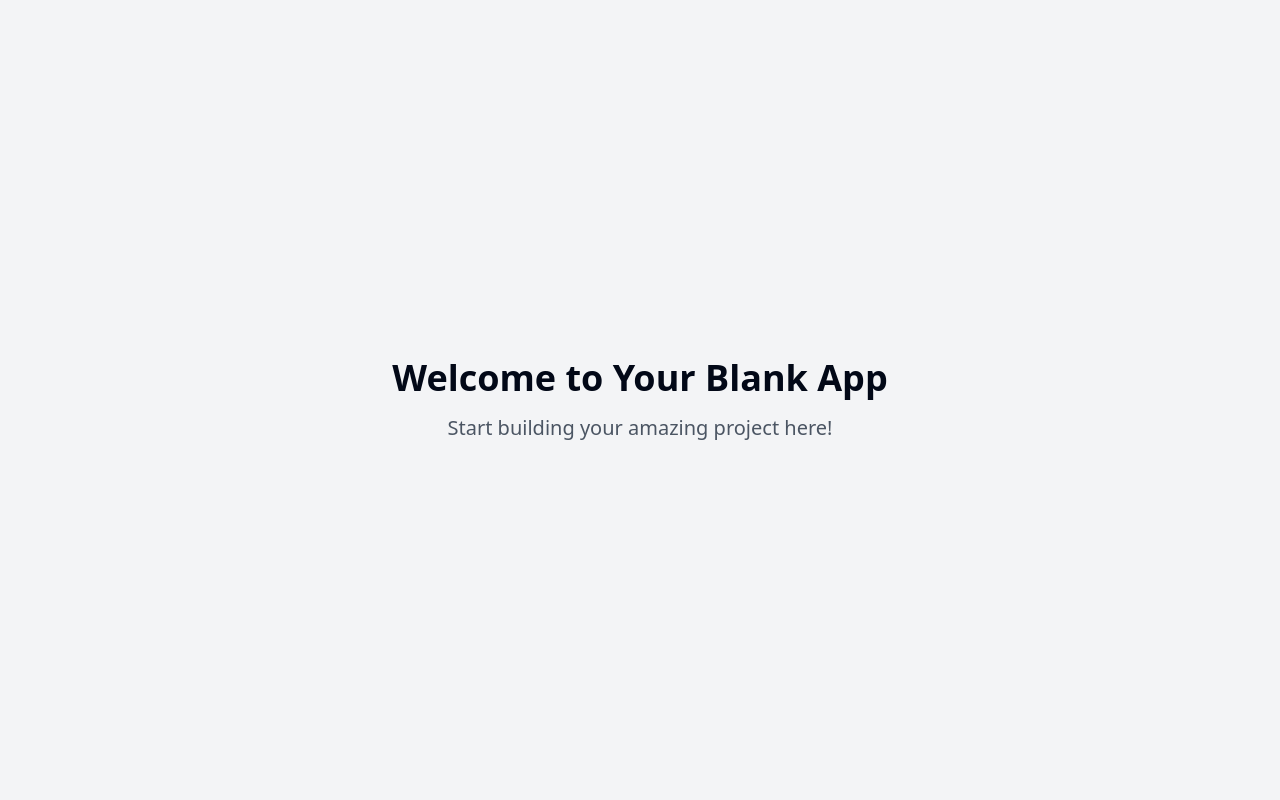
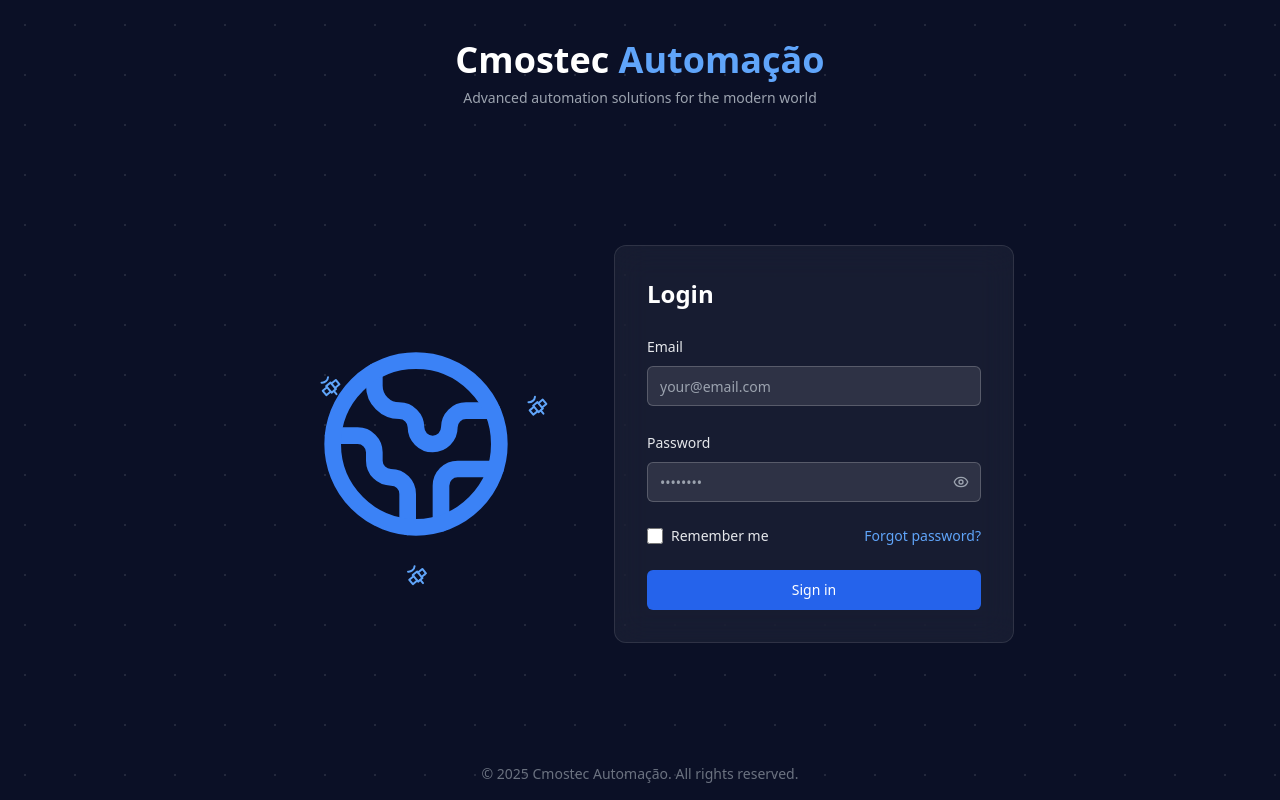
Before and after one commit to FelixMarcoss/orbital-login-earthscape, a React (Vite) app: page / in a window 1280 px wide. Built offline with nearby package versions, Linux system fonts and the light colour scheme.

Commit message:
feat: Implement login screen
Implement a new login screen with earth and satellite animation.

```diff
--- /dev/null
+++ b/src/components/Earth.tsx
@@ -0,0 +1,47 @@
+
+import React, { useEffect, useRef } from 'react';
+import { Earth as EarthIcon, Satellite } from 'lucide-react';
+
+const Earth: React.FC = () => {
+  const earthRef = useRef<HTMLDivElement>(null);
+  const satelliteRefs = useRef<HTMLDivElement[]>([]);
+
+  useEffect(() => {
+    const satellites = satelliteRefs.current;
+    let angle = 0;
+
+    const animate = () => {
+      angle += 0.005;
+      satellites.forEach((satellite, index) => {
+        const offset = (2 * Math.PI * index) / satellites.length;
+        const x = Math.cos(angle + offset) * 120;
+        const y = Math.sin(angle + offset) * 120;
+        if (satellite) {
+          satellite.style.transform = `translate(${x}px, ${y}px) rotate(${angle * 57.2958}deg)`;
+        }
+      });
+      requestAnimationFrame(animate);
+    };
+
+    animate();
+  }, []);
+
+  return (
+    <div className="relative w-[300px] h-[300px] flex items-center justify-center">
+      <div ref={earthRef} className="relative">
+        <EarthIcon size={200} className="text-blue-500" />
+      </div>
+      {[0, 1, 2].map((_, index) => (
+        <div
+          key={index}
+          ref={(el) => el && (satelliteRefs.current[index] = el)}
+          className="absolute left-1/2 top-1/2 -translate-x-1/2 -translate-y-1/2"
+        >
+          <Satellite className="text-blue-400 w-6 h-6" />
+        </div>
+      ))}
+    </div>
+  );
+};
+
+export default Earth;
--- /dev/null
+++ b/src/components/LoginForm.tsx
@@ -0,0 +1,63 @@
+
+import React from 'react';
+import { Button } from "@/components/ui/button";
+import { Input } from "@/components/ui/input";
+import { Label } from "@/components/ui/label";
+import { Eye, EyeOff } from 'lucide-react';
+
+const LoginForm = () => {
+  const [showPassword, setShowPassword] = React.useState(false);
+
+  return (
+    <div className="w-full max-w-[400px] p-8 rounded-xl bg-white/5 backdrop-blur-lg border border-white/10">
+      <h2 className="text-2xl font-semibold text-white mb-6">Login</h2>
+      <form className="space-y-6">
+        <div className="space-y-2">
+          <Label htmlFor="email" className="text-sm text-gray-200">Email</Label>
+          <Input
+            id="email"
+            type="email"
+            placeholder="your@email.com"
+            className="bg-white/10 border-white/20 text-white placeholder:text-gray-400"
+          />
+        </div>
+        <div className="space-y-2">
+          <Label htmlFor="password" className="text-sm text-gray-200">Password</Label>
+          <div className="relative">
+            <Input
+              id="password"
+              type={showPassword ? "text" : "password"}
+              placeholder="••••••••"
+              className="bg-white/10 border-white/20 text-white placeholder:text-gray-400 pr-10"
+            />
+            <button
+              type="button"
+              onClick={() => setShowPassword(!showPassword)}
+              className="absolute right-3 top-1/2 -translate-y-1/2 text-gray-400 hover:text-white"
+            >
+              {showPassword ? <EyeOff size={16} /> : <Eye size={16} />}
+            </button>
+          </div>
+        </div>
+        <div className="flex items-center justify-between">
+          <div className="flex items-center space-x-2">
+            <input
+              type="checkbox"
+              id="remember"
+              className="w-4 h-4 rounded border-gray-600 bg-white/10"
+            />
+            <Label htmlFor="remember" className="text-sm text-gray-200">Remember me</Label>
+          </div>
+          <a href="#" className="text-sm text-blue-400 hover:text-blue-300">
+            Forgot password?
+          </a>
+        </div>
+        <Button className="w-full bg-blue-600 hover:bg-blue-500 text-white">
+          Sign in
+        </Button>
+      </form>
+    </div>
+  );
+};
+
+export default LoginForm;
--- a/src/pages/Index.tsx
+++ b/src/pages/Index.tsx
@@ -1,11 +1,36 @@
-// Update this page (the content is just a fallback if you fail to update the page)
+
+import Earth from "@/components/Earth";
+import LoginForm from "@/components/LoginForm";
 
 const Index = () => {
   return (
-    <div className="min-h-screen flex items-center justify-center bg-gray-100">
-      <div className="text-center">
-        <h1 className="text-4xl font-bold mb-4">Welcome to Your Blank App</h1>
-        <p className="text-xl text-gray-600">Start building your amazing project here!</p>
+    <div className="min-h-screen w-full bg-[#0B1026] relative overflow-hidden">
+      {/* Estrelas de fundo */}
+      <div className="fixed inset-0 bg-repeat" style={{ backgroundImage: "radial-gradient(circle at center, #ffffff 1px, transparent 1px)", backgroundSize: "50px 50px", opacity: 0.1 }} />
+
+      <div className="container mx-auto px-4 min-h-screen flex flex-col items-center">
+        {/* Logo e título */}
+        <div className="text-center mt-10 mb-8">
+          <h1 className="text-4xl font-bold text-white mb-2">
+            Cmostec <span className="text-blue-400">Automação</span>
+          </h1>
+          <p className="text-gray-400 text-sm">
+            Advanced automation solutions for the modern world
+          </p>
+        </div>
+
+        {/* Conteúdo principal */}
+        <div className="flex-1 w-full flex flex-col lg:flex-row items-center justify-center gap-12 py-8">
+          <div className="relative">
+            <Earth />
+          </div>
+          <LoginForm />
+        </div>
+
+        {/* Footer */}
+        <footer className="text-center py-4 text-gray-500 text-sm">
+          © 2025 Cmostec Automação. All rights reserved.
+        </footer>
       </div>
     </div>
   );
```
